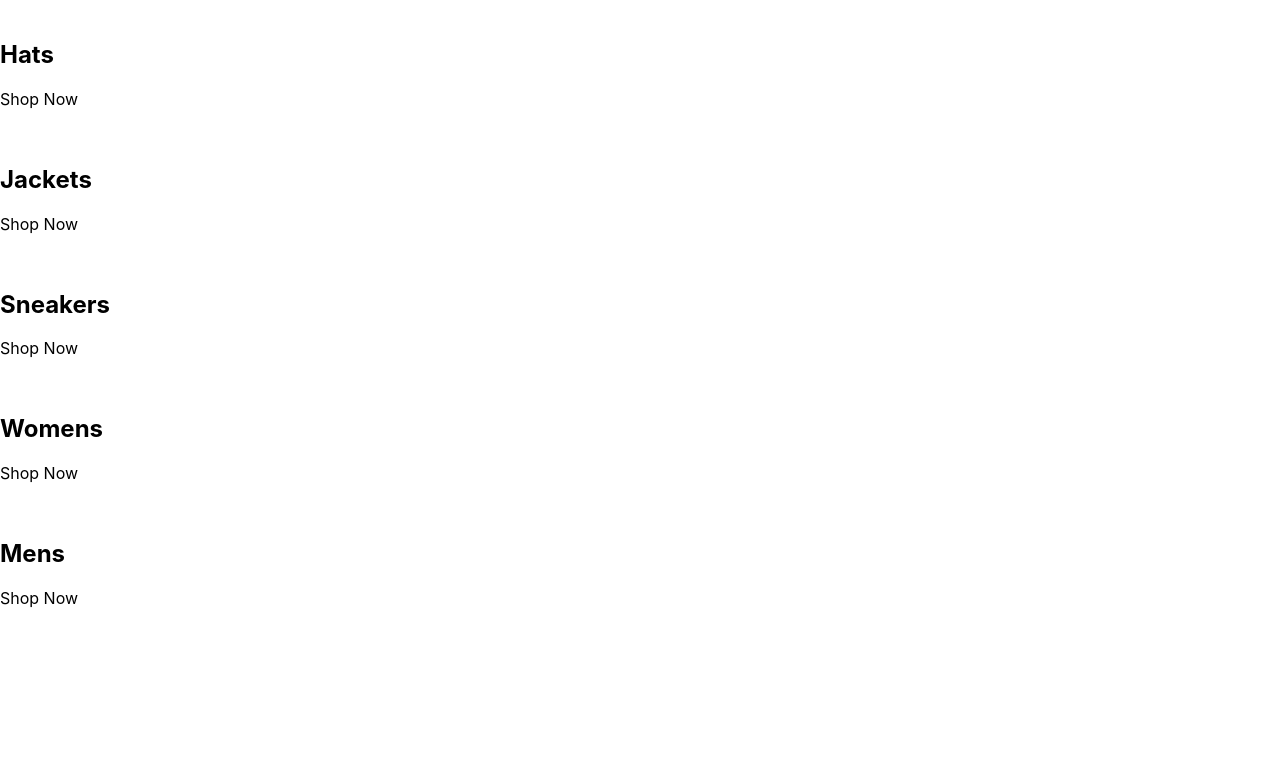
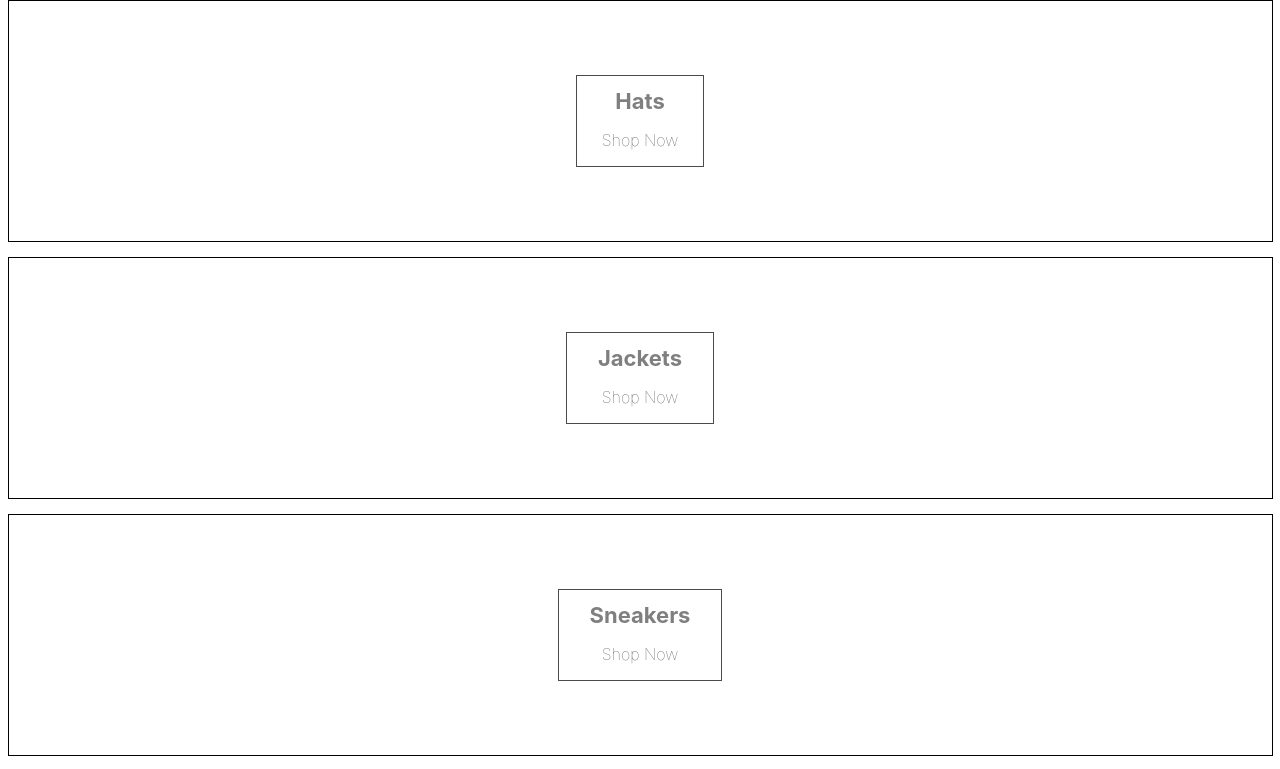
Before and after one commit to markmangawang/clothing-cms, a React (Create React App) app: page / in a window 1280 px wide. Shown: the top 769 px of the page. Built offline with nearby package versions, Linux system fonts and the light colour scheme.

Commit message:
Added sass functionality

```diff
--- a/package.json
+++ b/package.json
@@ -8,7 +8,7 @@
     "@testing-library/user-event": "^13.5.0",
     "react": "^18.0.0",
     "react-dom": "^18.0.0",
-    "react-scripts": "^2.1.3",
+    "react-scripts": "^5.0.0",
     "sass": "^1.49.11",
     "web-vitals": "^2.1.4"
   },
--- a/src/App.js
+++ b/src/App.js
@@ -33,7 +33,7 @@ const App = () => {
       {categories.map((category) => {
         const { id, title } = category;
         return (
-          <div className="">
+          <div className="categories-container">
             <Category title={title} key={id} />
           </div>
         );
--- a/src/components/Categories/Categories.component.jsx
+++ b/src/components/Categories/Categories.component.jsx
@@ -5,7 +5,7 @@ const Category = ({ title }) => {
   return (
     <div className="category">
       <div className="category__body">
-        <img></img>
+        <div className="background-image"></div>
         <h2>{title}</h2>
         <p>Shop Now</p>
       </div>
--- a/src/styles/Categories/categories.styles.scss
+++ b/src/styles/Categories/categories.styles.scss
@@ -1,4 +1,4 @@
-.category-container {
+.category {
     min-width: 30%;
     height: 240px;
     flex: 1 1 auto;
@@ -17,7 +17,7 @@
         transition: transform 6s cubic-bezier(0.25, 0.45, 0.45, 0.95);
       }
 
-      & .category-body-container {
+      & .category__body {
         opacity: 0.9;
       }
     }
@@ -41,7 +41,7 @@
       background-position: center;
     }
 
-    .category-body-container {
+    .category__body {
       height: 90px;
       padding: 0 25px;
       display: flex;
```
Also changed, not shown: src/components/Categories/Categories.jsx (deleted, +0 -13 lines), 1 other file (tests, documents, lock files or other folders).
